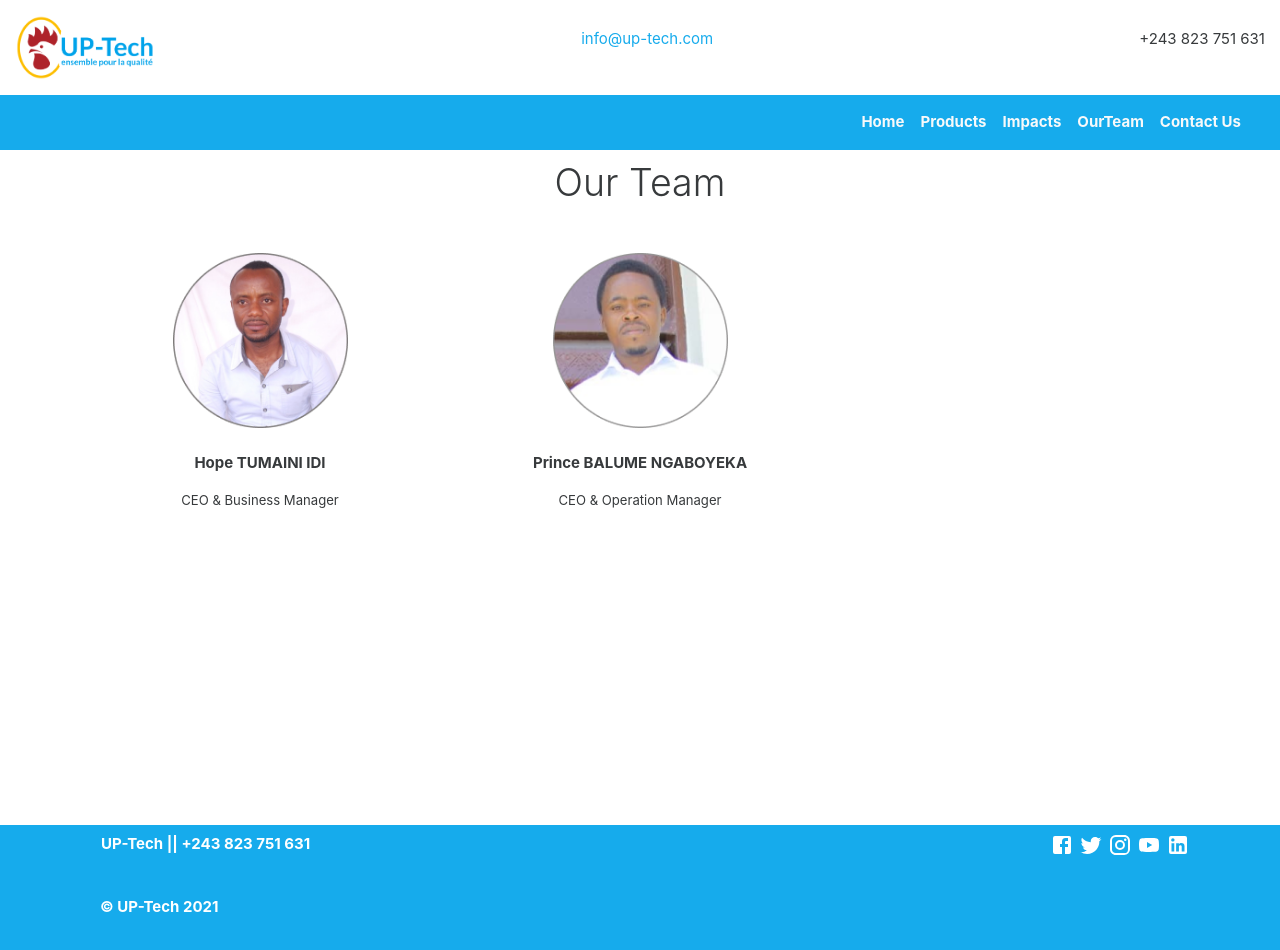
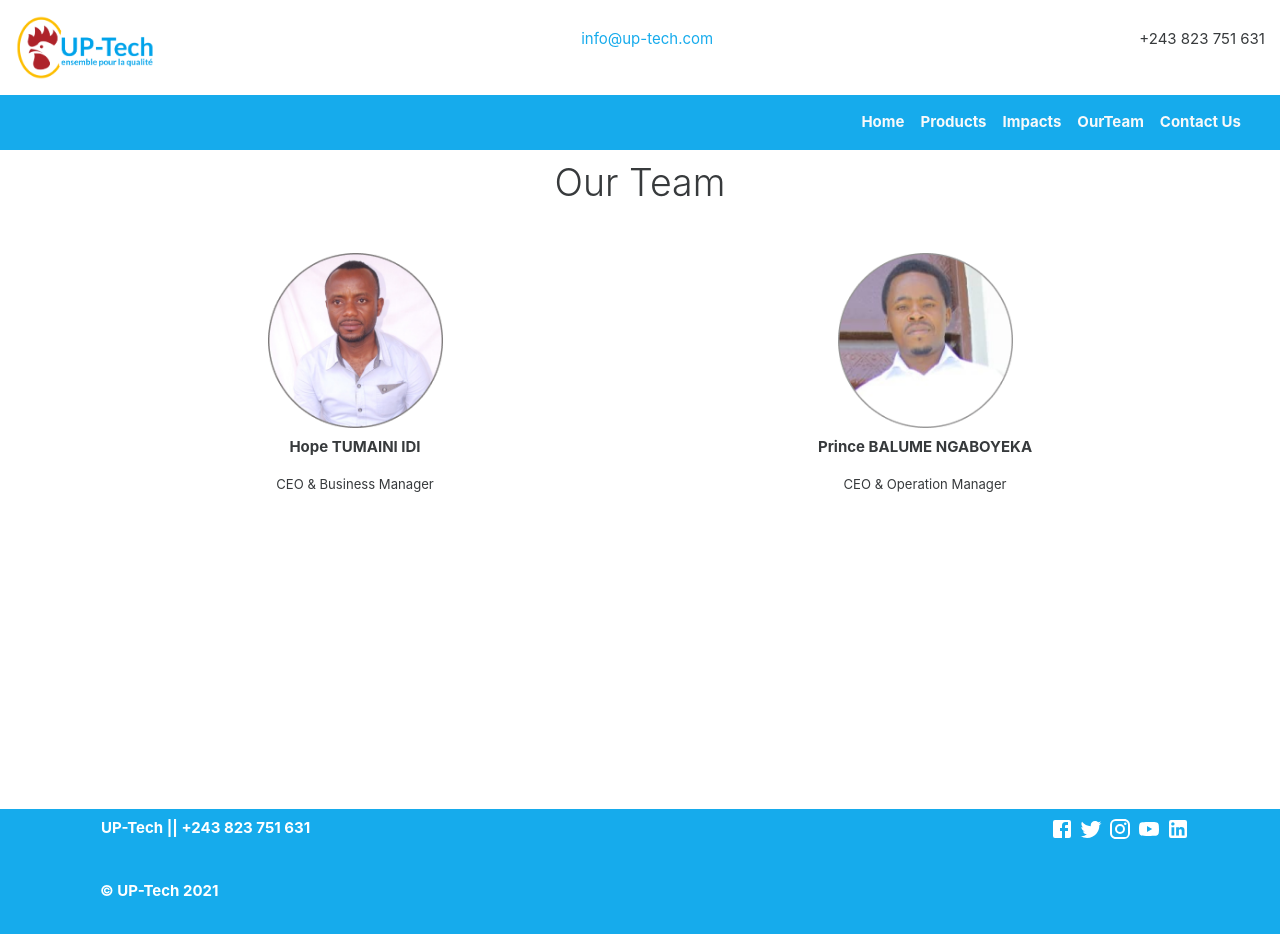
Before and after one commit to Brain-Core/uptech-front, a React (Create React App) app: page /team in a window 1280 px wide. Built offline with nearby package versions, Linux system fonts and the light colour scheme.

Commit message:
align team part

```diff
--- a/src/components/team/teamitem/teamitem.component.jsx
+++ b/src/components/team/teamitem/teamitem.component.jsx
@@ -2,7 +2,7 @@ import React from 'react'
 
 function TeamItem({img,name,position}) {
     return (
-        <div className="col-xs-6 col-md-4 mt-4 text-center">
+        <div className="col-xs-6 col-md-4 mt-4 text-center" style={{margin: '0 auto'}}>
             <img
             style={{
                 width:'50%'
@@ -10,7 +10,7 @@ function TeamItem({img,name,position}) {
             className="img-fluid"
              src={img}
              alt="img_name"/>
-            <p className="font-weight-bold mt-4">{name}</p>
+            <p className="font-weight-bold mt-2">{name}</p>
             <p className="small mt-0">{position}</p>
         </div>
     )
```
